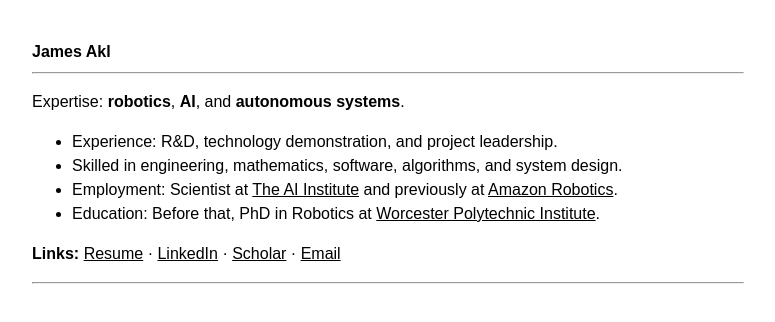
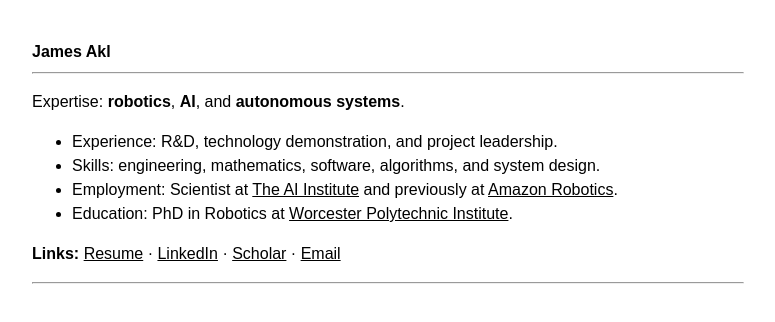
Before and after one commit to james-akl/james-akl.github.io, a plain HTML site: page index.html in a window 1280 px wide. Shown: the whole page, without its empty margins (252-1027 px from the left). Drawn offline with Linux system fonts and the light colour scheme.

Commit message:
Updated site

```diff
--- a/index.html
+++ b/index.html
@@ -23,9 +23,9 @@
 <p>Expertise: <strong>robotics</strong>, <strong>AI</strong>, and <strong>autonomous systems</strong>.</p>
 <ul>
 <li>Experience: R&amp;D, technology demonstration, and project leadership.</li>
-<li>Skilled in engineering, mathematics, software, algorithms, and system design.</li>
+<li>Skills: engineering, mathematics, software, algorithms, and system design.</li>
 <li>Employment: Scientist at <a href="https://theaiinstitute.com/" target="_blank">The AI Institute</a> and previously at <a href="https://amazon.jobs/en/teams/amazon-robotics" target="_blank">Amazon Robotics</a>.</li>
-<li>Education: Before that, PhD in Robotics at <a href="https://www.wpi.edu/academics/study/robotics-engineering-phd" target="_blank">Worcester Polytechnic Institute</a>.</li>
+<li>Education: PhD in Robotics at <a href="https://www.wpi.edu/academics/study/robotics-engineering-phd" target="_blank">Worcester Polytechnic Institute</a>.</li>
 </ul>
 <p><strong>Links:</strong> <a href="/resume.pdf">Resume</a> · <a href="https://www.linkedin.com/in/james-akl/">LinkedIn</a> · <a href="https://scholar.google.com/citations?user=6gPp9TMAAAAJ">Scholar</a> · <a href="mailto:james-akl@outlook.com">Email</a></p>
 <hr>
```
